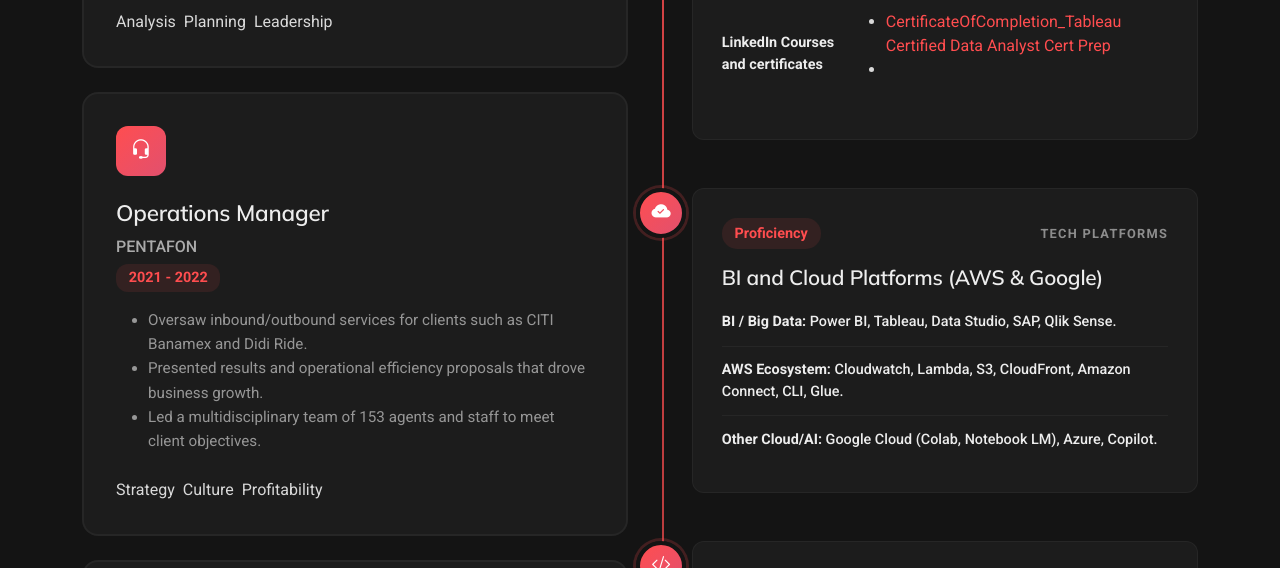
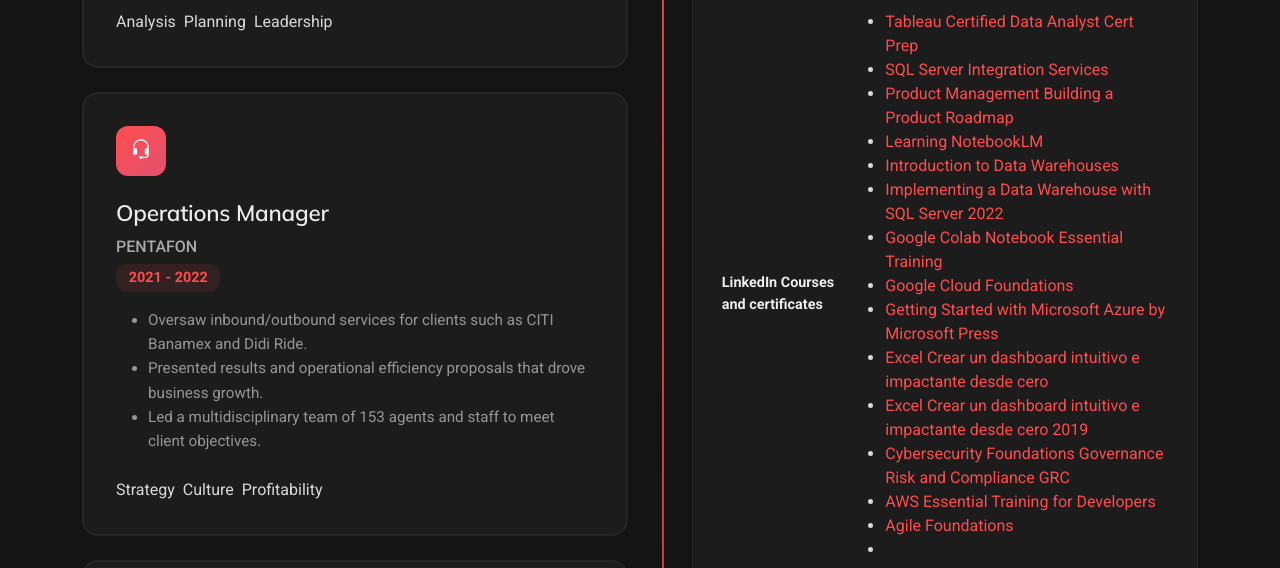
Before and after one commit to ericcamargo82/profesional_cv, a plain HTML site: page index.html in a window 1280 px wide. Shown: the part 3895-4463 px from the top of the page. Drawn offline with Linux system fonts and the light colour scheme.

Commit message:
Update certificate links and add new entries

```diff
--- a/index.html
+++ b/index.html
@@ -504,9 +504,21 @@
                         <div class="cert-item">
                           <span class="cert-name"><strong>LinkedIn Courses and certificates</strong> </span>
                             <ul>
-                              <li>
-                                <a href="assets/img/portfolio/CertificateOfCompletion_Tableau Certified Data Analyst Cert Prep.pdf" target="_blank" class="cta-btn">CertificateOfCompletion_Tableau Certified Data Analyst Cert Prep</a>
-                              </li>
+                              <li><a href="CertificateOfCompletion_Tableau Certified Data Analyst Cert Prep.pdf" target="_blank" class="cta-btn">Tableau Certified Data Analyst Cert Prep</a></li>
+                              <li><a href="CertificateOfCompletion_SQL Server Integration Services.pdf" target="_blank" class="cta-btn">SQL Server Integration Services</a></li>
+                              <li><a href="CertificateOfCompletion_Product Management Building a Product Roadmap.pdf" target="_blank" class="cta-btn">Product Management Building a Product Roadmap</a></li>
+                              <li><a href="CertificateOfCompletion_Learning NotebookLM.pdf" target="_blank" class="cta-btn">Learning NotebookLM</a></li>
+                              <li><a href="CertificateOfCompletion_Introduction to Data Warehouses.pdf" target="_blank" class="cta-btn">Introduction to Data Warehouses</a></li>
+                              <li><a href="CertificateOfCompletion_Implementing a Data Warehouse with SQL Server 2022.pdf" target="_blank" class="cta-btn">Implementing a Data Warehouse with SQL Server 2022</a></li>
+                              <li><a href="CertificateOfCompletion_Google Colab Notebook Essential Training.pdf" target="_blank" class="cta-btn">Google Colab Notebook Essential Training</a></li>
+                              <li><a href="CertificateOfCompletion_Google Cloud Foundations.pdf" target="_blank" class="cta-btn">Google Cloud Foundations</a></li>
+                              <li><a href="CertificateOfCompletion_Getting Started with Microsoft Azure by Microsoft Press.pdf" target="_blank" class="cta-btn">Getting Started with Microsoft Azure by Microsoft Press</a></li>
+                              <li><a href="CertificateOfCompletion_Excel Crear un dashboard intuitivo e impactante desde cero.pdf" target="_blank" class="cta-btn">Excel Crear un dashboard intuitivo e impactante desde cero</a></li>
+                              <li><a href="CertificateOfCompletion_Excel Crear un dashboard intuitivo e impactante desde cero 2019.pdf" target="_blank" class="cta-btn">Excel Crear un dashboard intuitivo e impactante desde cero 2019</a></li>
+                              <li><a href="CertificateOfCompletion_Cybersecurity Foundations Governance Risk and Compliance GRC.pdf" target="_blank" class="cta-btn">Cybersecurity Foundations Governance Risk and Compliance GRC</a></li>
+                              <li><a href="CertificateOfCompletion_AWS Essential Training for Developers.pdf" target="_blank" class="cta-btn">AWS Essential Training for Developers</a></li>
+                              <li><a href="CertificateOfCompletion_Agile Foundations.pdf" target="_blank" class="cta-btn">Agile Foundations</a></li>
+
 
 
 
```
